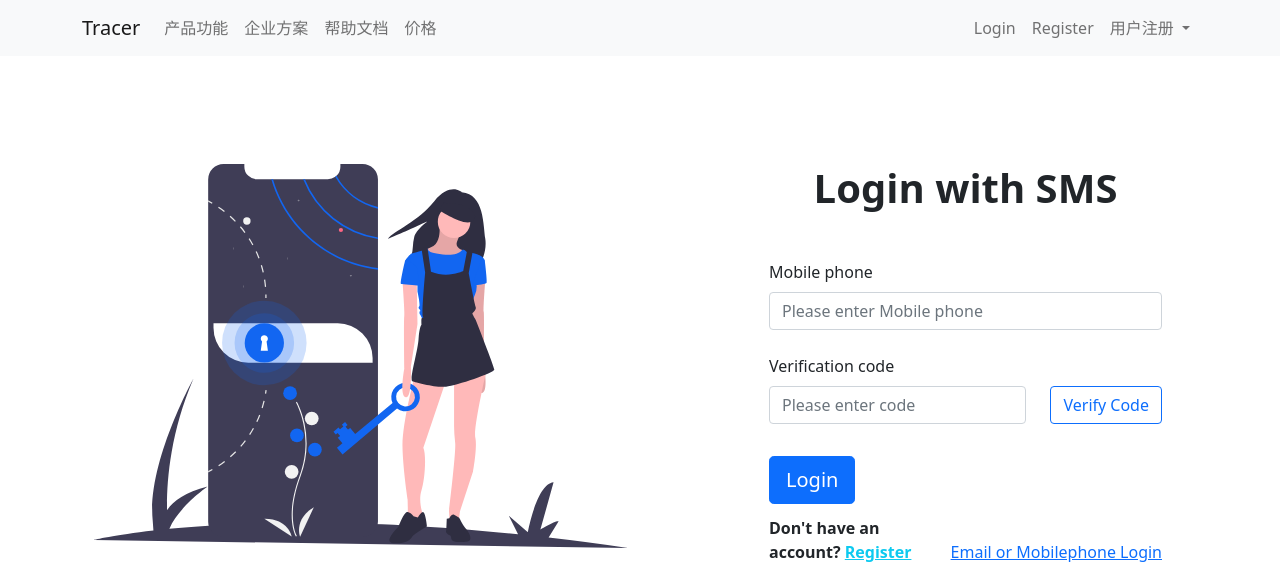
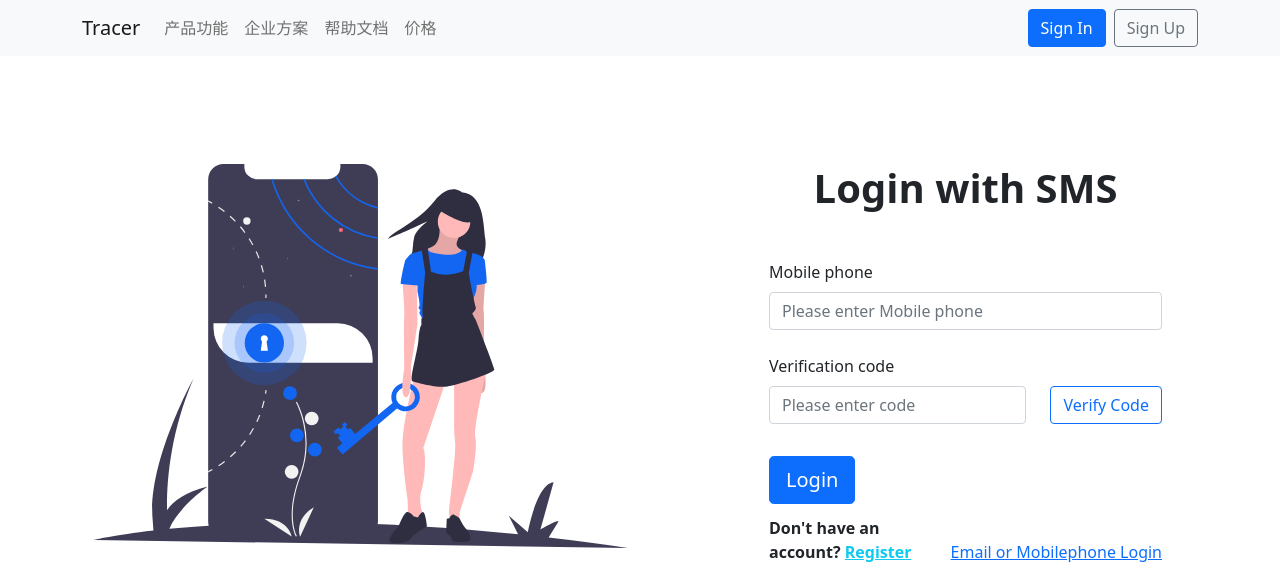
Before and after one commit to redcican/django-saas, a Django app: page /login/sms/ in a window 1280 px wide. Shown: the top 563 px of the page. Run offline with Django 3.2, Linux system fonts and the light colour scheme; some libraries are stand-ins or nearby versions.

Commit message:
complete navbar

```diff
--- a/core/settings.py
+++ b/core/settings.py
@@ -51,6 +51,7 @@ MIDDLEWARE = [
     'django.contrib.auth.middleware.AuthenticationMiddleware',
     'django.contrib.messages.middleware.MessageMiddleware',
     'django.middleware.clickjacking.XFrameOptionsMiddleware',
+    'tracer.middleware.auth.AuthMiddleware',
 ]
 
 ROOT_URLCONF = 'core.urls'
--- /dev/null
+++ b/tracer/middleware/auth.py
@@ -0,0 +1,13 @@
+from django.utils.deprecation import MiddlewareMixin
+from tracer import models
+
+class AuthMiddleware(MiddlewareMixin):
+
+    def process_request(self, request):
+        """
+        If user has login, assign a value into 'request'
+        """
+        user_id = request.session.get('user_id', 0)
+        user_object = models.UserInfo.objects.filter(id=user_id).first()
+        if user_object:
+            request.tracer = user_object
--- a/tracer/models.py
+++ b/tracer/models.py
@@ -1,5 +1,4 @@
 from django.db import models
-from django.core.validators import RegexValidator
 
 # Create your models here.
 class UserInfo(models.Model):
--- a/tracer/templates/layout/navbar.html
+++ b/tracer/templates/layout/navbar.html
@@ -22,23 +22,27 @@
         </li>
     </ul>
     <ul class="navbar-nav ms-auto">
-        <li class="nav-item">
-          <a class="nav-link" href="{% url 'tracer:login' %}">Login</a>
-        </li>
-          <li class="nav-item">
-          <a class="nav-link" href="{% url 'tracer:register' %}">Register</a>
-        </li>
+      {% if request.tracer %}
         <li class="nav-item dropdown">
           <a class="nav-link dropdown-toggle" href="#" id="navbarDropdown" role="button" data-bs-toggle="dropdown" aria-expanded="false">
-            用户注册
+            {{request.tracer.username}}
           </a>
           <ul class="dropdown-menu" aria-labelledby="navbarDropdown">
-            <li><a class="dropdown-item" href="#">Action</a></li>
-            <li><a class="dropdown-item" href="#">Another action</a></li>
+            <li><a class="dropdown-item" href="#">Settings</a></li>
             <li><hr class="dropdown-divider"></li>
-            <li><a class="dropdown-item" href="#">Something else here</a></li>
+            <li><a class="dropdown-item" href="{%  url 'tracer:logout' %}">Sign out</a></li>
           </ul>
         </li>
+      {% else %}
+        <li class="nav-item px-2">
+          <a class="btn btn-primary" href="{% url 'tracer:login' %}">Sign In</a>
+        </li>
+        <li class="nav-item">
+          <a class="btn btn-outline-secondary" href="{% url 'tracer:register' %}">Sign Up</a>
+        </li>
+      {% endif %}
+
+
       </ul>
       {% comment %} <form class="d-flex">
         <input class="form-control me-2" type="search" placeholder="Search" aria-label="Search">
--- a/tracer/templates/login.html
+++ b/tracer/templates/login.html
@@ -61,7 +61,7 @@
 
           <!-- Submit button -->
         <div class="text-center text-lg-start mt-4 pt-2">
-            <button type="button" class="btn btn-primary btn-lg"
+            <button type="submit" class="btn btn-primary btn-lg"
               style="padding-left: 2.5rem; padding-right: 2.5rem;">Login</button>
             <div class="row align-items-end">
               <div class="col">
--- a/tracer/templates/login_sms.html
+++ b/tracer/templates/login_sms.html
@@ -57,7 +57,7 @@
             <button id="btnSubmit" type="submit" class="btn btn-primary btn-lg btn-block">Login</button>
             <div class="row align-items-end">
                   <div class="col">
-                                  <p class="middle fw-bold mt-2 pt-1 mb-0">Don't have an account? <a href="{% url 'tracer:register' %}"
+                  <p class="middle fw-bold mt-2 pt-1 mb-0">Don't have an account? <a href="{% url 'tracer:register' %}"
                 class="link-info">Register</a></p>
                   </div>
                   <div class="col-auto">
@@ -144,7 +144,7 @@
                     dataType: 'JSON',
                     success: function(res) {
                         if(res.status){
-                            window.location.href = res.data;
+                            location.href = res.data;
                         }else{
                             $.each(res.errors, function(key, value) {
                                 $('#id_' + key).next().text(value[0]);
--- a/tracer/templates/register.html
+++ b/tracer/templates/register.html
@@ -211,7 +211,7 @@
                     dataType: 'JSON',
                     success: function(res) {
                         if(res.status){
-                            window.location.href = res.data;
+                            location.href = res.data;
                         }else{
                             $.each(res.errors, function(key, value) {
                                 $('#id_' + key).next().text(value[0]);
--- a/tracer/urls.py
+++ b/tracer/urls.py
@@ -9,7 +9,8 @@ urlpatterns = [
     path('register/', account.register, name='register'),
     path('login/sms/', account.login_sms, name='login_sms'),
     path('login/', account.login, name='login'),
-    path('imgae/code&', account.image_code, name='image_code'),
+    path('logout/', account.logout, name='logout'),
+    path('imgae/code', account.image_code, name='image_code'),
     path('send/sms/', account.send_sms, name='send_sms'),
 
     path('index/', home.index, name='index'),
--- a/tracer/views/account.py
+++ b/tracer/views/account.py
@@ -37,8 +37,13 @@ def login_sms(request):
 
     form = LoginSmsForm(data=request.POST)
     if form.is_valid():
-        # user = form.cleaned_data['mobile_phone']
-        # put user info to session -- TODO
+        mobile_phone = form.cleaned_data['mobile_phone']
+
+        # write the user name into session
+        user_object = models.UserInfo.objects.filter(mobile_phone=mobile_phone).first()
+        request.session['user_id'] = user_object.id
+        request.session.set_expiry(60 * 60 * 24 * 14)
+        # return redirect('tracer:index')
         return JsonResponse({'status': True, 'data': '/index/'})
 
     return JsonResponse({'status': False, 'errors': form.errors})
@@ -59,7 +64,9 @@ def login(request):
         user_object = models.UserInfo.objects.filter(Q(mobile_phone=email_or_phone) | Q(email=email_or_phone)).filter(password=password).first()
 
         if user_object:
-            return redirect('index')
+            request.session['user_id'] = user_object.id
+            request.session.set_expiry(60 * 60 * 24 * 14)
+            return redirect('tracer:index')
         form.add_error('email_or_phone', 'Invalid username or password')
 
     return render(request, 'login.html', {'form': form})
@@ -78,3 +85,10 @@ def image_code(request):
     stream = BytesIO()
     image_object.save(stream, 'png')
     return HttpResponse(stream.getvalue())
+
+def logout(request):
+    """
+    logout
+    """
+    request.session.flush()
+    return redirect('tracer:index')
```
